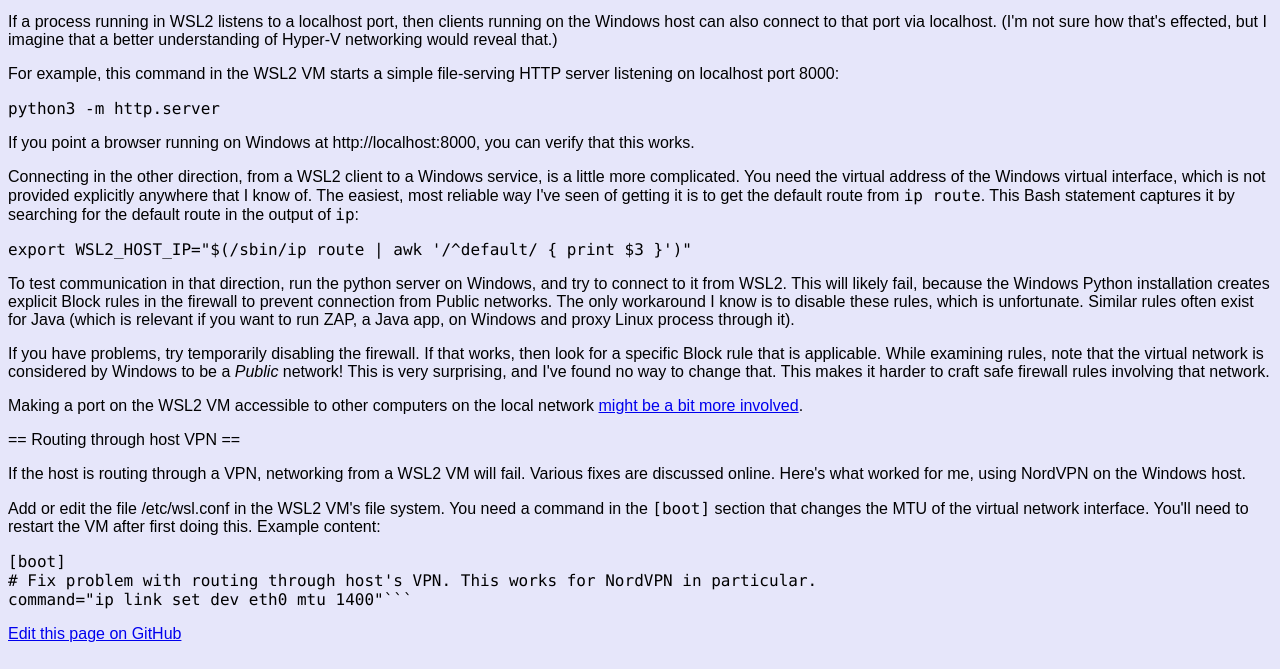
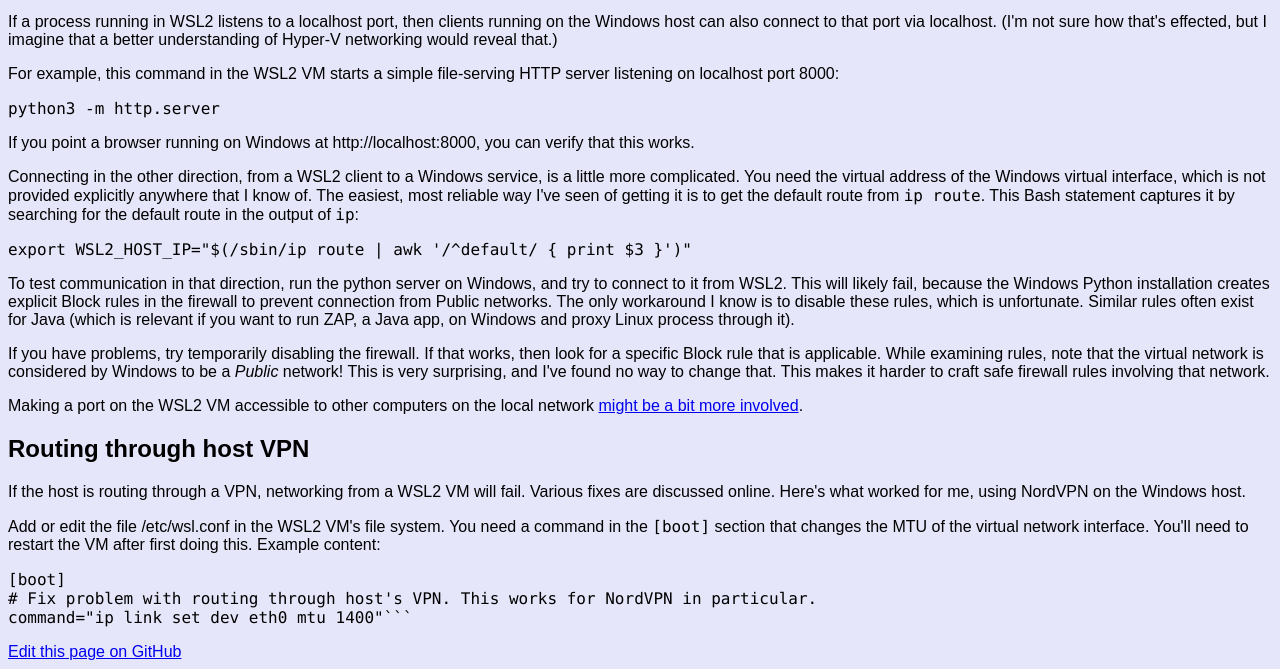
Before and after one commit to dwmuller/dwmuller.github.io, an Eleventy site: page src/notes/wsl2-networking.md in a window 1280 px wide. Shown: the part 240-909 px from the top of the page. Built offline with nearby package versions, Linux system fonts and the light colour scheme; Eleventy itself is replaced by a stand-in of ours; code samples lack their colours; files that its build step writes are made by us from their sources.

Commit message:
Fix heading typo.
Apparently I still have wiki memory in my fingers.

```diff
--- a/src/notes/wsl2-networking.md
+++ b/src/notes/wsl2-networking.md
@@ -39,7 +39,7 @@ If you have problems, try temporarily disabling the firewall. If that works, the
 
 Making a port on the WSL2 VM accessible to other computers on the local network [might be a bit more involved](https://docs.microsoft.com/en-us/windows/wsl/compare-versions#accessing-a-wsl-2-distribution-from-your-local-area-network-lan).
 
-== Routing through host VPN ==
+## Routing through host VPN
 
 If the host is routing through a VPN, networking from a WSL2 VM will fail. Various fixes are discussed online. Here's what worked for me, using NordVPN on the Windows host.
 
```
